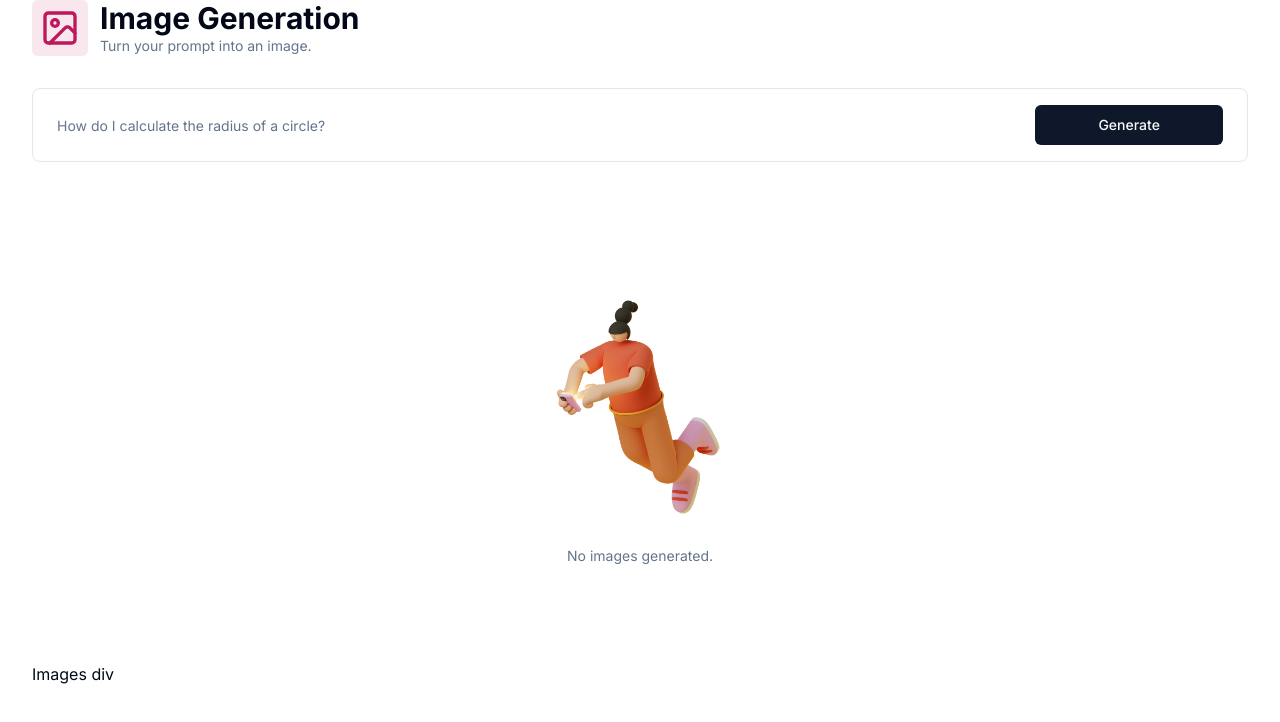
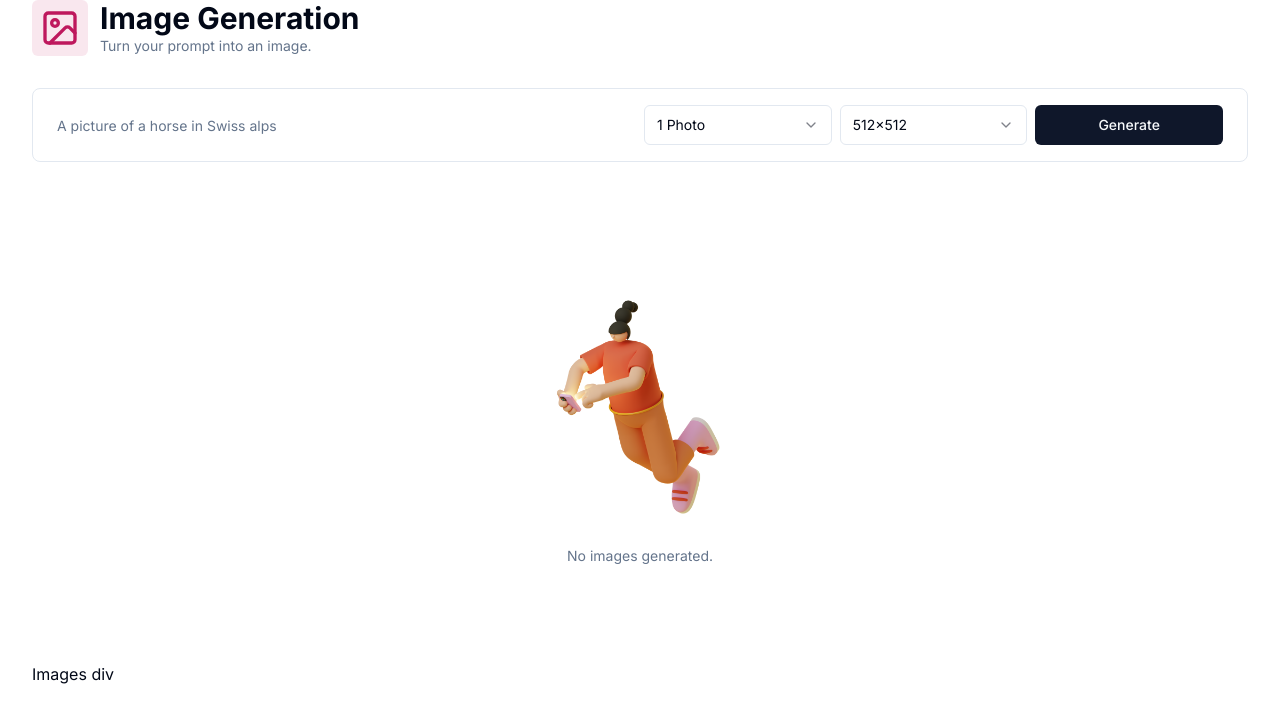
Before and after one commit to dziekiczan1/next-saas-ai-platform, a Next.js app: page /image in a window 1280 px wide. Shown: the top 722 px of the page. Built offline with nearby package versions, Linux system fonts and the light colour scheme.

Commit message:
add extra form fields for images

```diff
--- a/app/(dashboard)/(routes)/image/page.tsx
+++ b/app/(dashboard)/(routes)/image/page.tsx
@@ -13,12 +13,17 @@
 import { Input } from "@/components/ui/input";
 import { Loader } from "@/components/loader";
 import { Empty } from "@/components/empty";
-import { UserAvatar } from "@/components/user-avatar";
-import { BotAvatar } from "@/components/bot-avatar";
 import { cn } from "@/lib/utils";
 
-import { formSchema } from "./constants";
+import { amountOptions, formSchema, resolutionOptions } from "./constants";
 import { useState } from "react";
+import {
+  Select,
+  SelectContent,
+  SelectItem,
+  SelectTrigger,
+  SelectValue,
+} from "@/components/ui/select";
 
 const ImagePage = () => {
   const router = useRouter();
@@ -81,15 +86,69 @@
               <FormField
                 name="prompt"
                 render={({ field }) => (
-                  <FormItem className="col-span-12 lg:col-span-10">
+                  <FormItem className="col-span-12 lg:col-span-6">
                     <FormControl className="m-0 p-0">
                       <Input
                         className="border-0 outline-none focus-visible:ring-0 focus-visible:ring-transparent"
                         disabled={isLoading}
-                        placeholder="How do I calculate the radius of a circle?"
+                        placeholder="A picture of a horse in Swiss alps"
                         {...field}
                       />
                     </FormControl>
+                  </FormItem>
+                )}
+              />
+              <FormField
+                control={form.control}
+                name="amount"
+                render={({ field }) => (
+                  <FormItem className="col-span-12 lg:col-span-2">
+                    <Select
+                      disabled={isLoading}
+                      onValueChange={field.onChange}
+                      value={field.value}
+                      defaultValue={field.value}
+                    >
+                      <FormControl>
+                        <SelectTrigger>
+                          <SelectValue defaultValue={field.value} />
+                        </SelectTrigger>
+                      </FormControl>
+                      <SelectContent>
+                        {amountOptions.map((option) => (
+                          <SelectItem key={option.value} value={option.value}>
+                            {option.label}
+                          </SelectItem>
+                        ))}
+                      </SelectContent>
+                    </Select>
+                  </FormItem>
+                )}
+              />
+              <FormField
+                control={form.control}
+                name="resolution"
+                render={({ field }) => (
+                  <FormItem className="col-span-12 lg:col-span-2">
+                    <Select
+                      disabled={isLoading}
+                      onValueChange={field.onChange}
+                      value={field.value}
+                      defaultValue={field.value}
+                    >
+                      <FormControl>
+                        <SelectTrigger>
+                          <SelectValue defaultValue={field.value} />
+                        </SelectTrigger>
+                      </FormControl>
+                      <SelectContent>
+                        {resolutionOptions.map((option) => (
+                          <SelectItem key={option.value} value={option.value}>
+                            {option.label}
+                          </SelectItem>
+                        ))}
+                      </SelectContent>
+                    </Select>
                   </FormItem>
                 )}
               />
```
